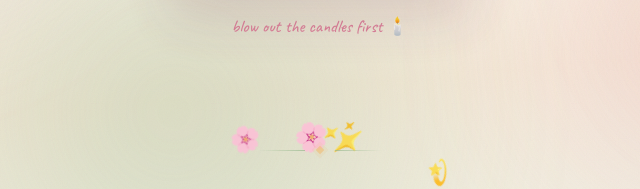
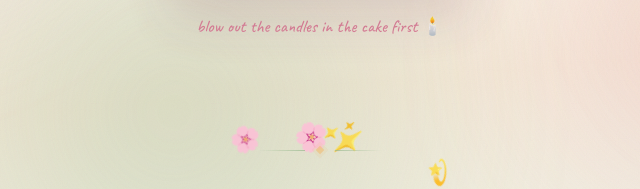
Before and after one commit to Tensai-desu/forpauline, a plain HTML site: page index.html in a window 1280 px wide. Both pictures are taken after a click on the button "Open the letter — blow out the candles first". Shown: the part 1829-2018 px from the top of the page, 320-960 px from the left. Drawn offline with Linux system fonts and the light colour scheme.

Commit message:
Update index.html

```diff
--- a/index.html
+++ b/index.html
@@ -1584,7 +1584,7 @@ function nudgeLockedEnvelope(){
   envelopeHint.classList.add('warn');
   clearTimeout(envelopeShakeTimer);
   envelopeShakeTimer = setTimeout(() => {
-    envelopeHint.textContent = 'blow out the candles first 🕯️';
+    envelopeHint.textContent = 'blow out the candles in the cake first 🕯️';
   }, 1800);
 }
 
```
